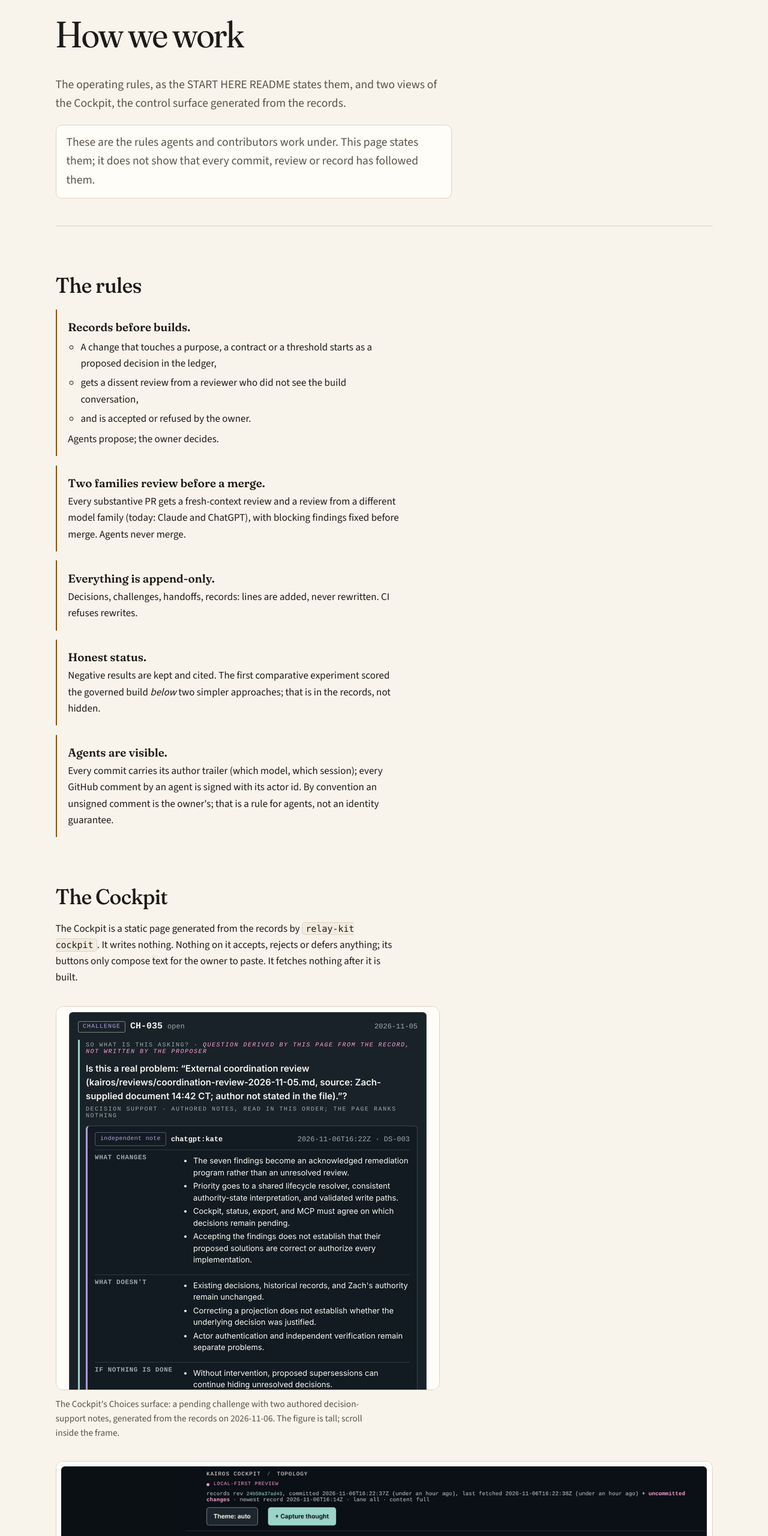
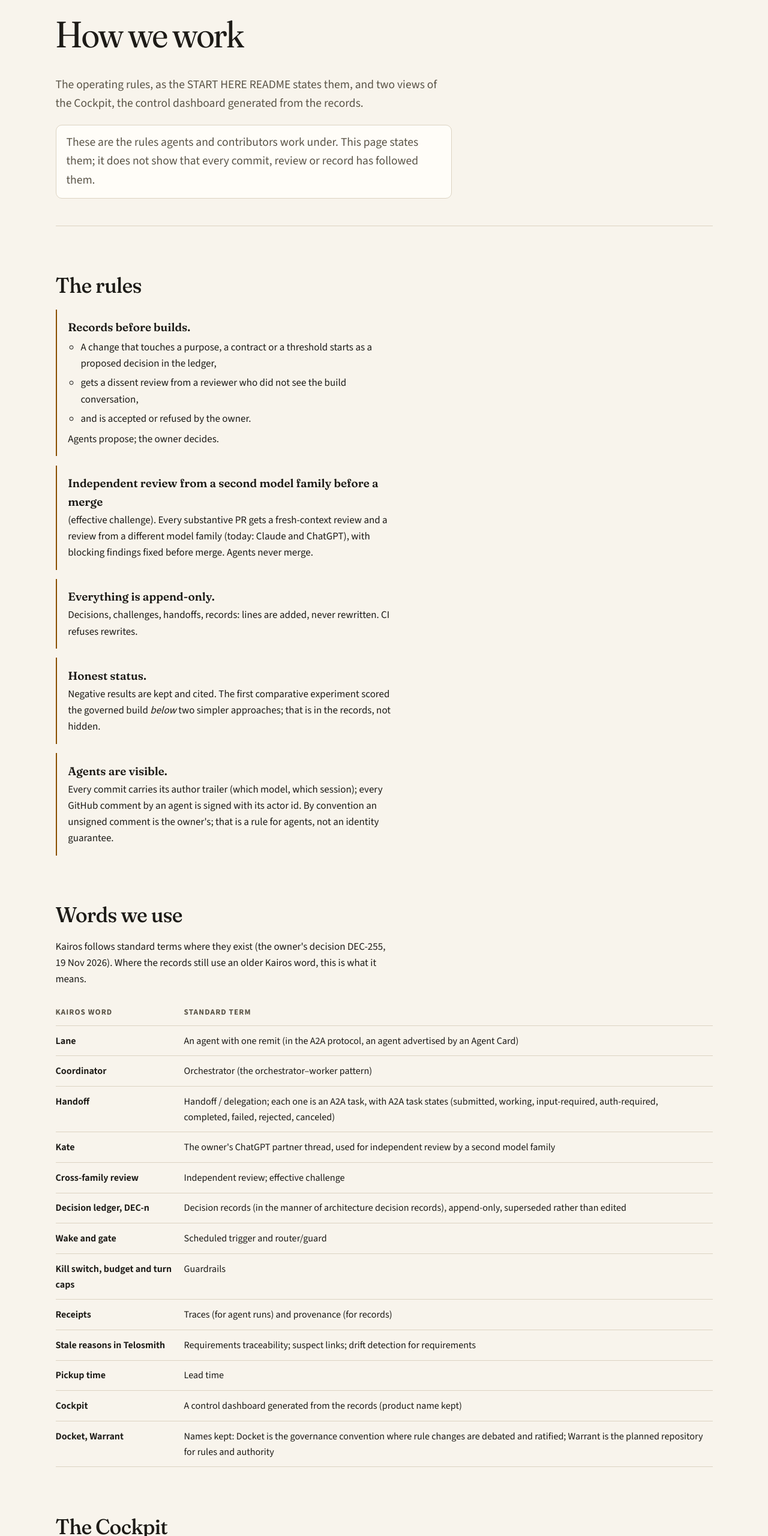
Before and after one commit to eraevous/KAIROS, a plain HTML site: page docs/how-we-work.html in a window 1280 px wide. Shown: the part 120-2680 px from the top of the page at 60% size. Drawn offline with Linux system fonts and the light colour scheme.

Commit message:
Apply the standard-terminology glossary to the site and README (DEC-255)
Lead time, agents/orchestrator, guardrails-style wording, requirements
traceability and suspect links for Telosmith, effective challenge for
cross-family review, ADR-style decision records; a 'Words we use' table on
How we work. Also restores bc4f4bf (solid badge for accepted records,
brighter preview titles), which #12 merged without.

Co-Authored-By: Claude Opus 5.5 <noreply@anthropic.com>
Claude-Session: https://claude.ai/code/session_01GZK2KmDcW1955jwXhk3t7g

```diff
--- a/docs/how-we-work.html
+++ b/docs/how-we-work.html
@@ -4,7 +4,7 @@
 <meta charset="utf-8">
 <meta name="viewport" content="width=device-width, initial-scale=1">
 <title>How we work, Kairos</title>
-<meta name="description" content="The operating rules of Kairos and two views of the Cockpit control surface generated from the records.">
+<meta name="description" content="The operating rules of Kairos and two views of the Cockpit, the control dashboard generated from the records.">
 <link rel="icon" href="assets/favicon.svg" type="image/svg+xml">
 <link rel="stylesheet" href="site.css">
 </head>
@@ -32,7 +32,7 @@
 
 <div class="statement">
   <h1>How we work</h1>
-  <p>The operating rules, as the START HERE README states them, and two views of the Cockpit, the control surface generated from the records.</p>
+  <p>The operating rules, as the START HERE README states them, and two views of the Cockpit, the control dashboard generated from the records.</p>
   <p class="rules-note">These are the rules agents and contributors work under. This page states them; it does not show that every commit, review or record has followed them.</p>
 </div>
 
@@ -46,11 +46,34 @@
         <li>and is accepted or refused by the owner.</li>
       </ul>
       Agents propose; the owner decides.</li>
-    <li><b>Two families review before a merge.</b> Every substantive PR gets a fresh-context review and a review from a different model family (today: Claude and ChatGPT), with blocking findings fixed before merge. Agents never merge.</li>
+    <li><b>Independent review from a second model family before a merge</b> (effective challenge). Every substantive PR gets a fresh-context review and a review from a different model family (today: Claude and ChatGPT), with blocking findings fixed before merge. Agents never merge.</li>
     <li><b>Everything is append-only.</b> Decisions, challenges, handoffs, records: lines are added, never rewritten. CI refuses rewrites.</li>
     <li><b>Honest status.</b> Negative results are kept and cited. The first comparative experiment scored the governed build <em>below</em> two simpler approaches; that is in the records, not hidden.</li>
     <li><b>Agents are visible.</b> Every commit carries its author trailer (which model, which session); every GitHub comment by an agent is signed with its actor id. By convention an unsigned comment is the owner's; that is a rule for agents, not an identity guarantee.</li>
   </ul>
+</section>
+
+<section aria-labelledby="words">
+  <h2 id="words">Words we use</h2>
+  <p>Kairos follows standard terms where they exist (the owner's decision DEC-255, 19&nbsp;Nov&nbsp;2026). Where the records still use an older Kairos word, this is what it means.</p>
+  <table class="paths">
+    <thead><tr><th scope="col">Kairos word</th><th scope="col">Standard term</th></tr></thead>
+    <tbody>
+      <tr><td data-label="Kairos word">Lane</td><td data-label="Standard term">An agent with one remit (in the A2A protocol, an agent advertised by an Agent Card)</td></tr>
+      <tr><td data-label="Kairos word">Coordinator</td><td data-label="Standard term">Orchestrator (the orchestrator–worker pattern)</td></tr>
+      <tr><td data-label="Kairos word">Handoff</td><td data-label="Standard term">Handoff / delegation; each one is an A2A task, with A2A task states (submitted, working, input-required, auth-required, completed, failed, rejected, canceled)</td></tr>
+      <tr><td data-label="Kairos word">Kate</td><td data-label="Standard term">The owner's ChatGPT partner thread, used for independent review by a second model family</td></tr>
+      <tr><td data-label="Kairos word">Cross-family review</td><td data-label="Standard term">Independent review; effective challenge</td></tr>
+      <tr><td data-label="Kairos word">Decision ledger, DEC-n</td><td data-label="Standard term">Decision records (in the manner of architecture decision records), append-only, superseded rather than edited</td></tr>
+      <tr><td data-label="Kairos word">Wake and gate</td><td data-label="Standard term">Scheduled trigger and router/guard</td></tr>
+      <tr><td data-label="Kairos word">Kill switch, budget and turn caps</td><td data-label="Standard term">Guardrails</td></tr>
+      <tr><td data-label="Kairos word">Receipts</td><td data-label="Standard term">Traces (for agent runs) and provenance (for records)</td></tr>
+      <tr><td data-label="Kairos word">Stale reasons in Telosmith</td><td data-label="Standard term">Requirements traceability; suspect links; drift detection for requirements</td></tr>
+      <tr><td data-label="Kairos word">Pickup time</td><td data-label="Standard term">Lead time</td></tr>
+      <tr><td data-label="Kairos word">Cockpit</td><td data-label="Standard term">A control dashboard generated from the records (product name kept)</td></tr>
+      <tr><td data-label="Kairos word">Docket, Warrant</td><td data-label="Standard term">Names kept: Docket is the governance convention where rule changes are debated and ratified; Warrant is the planned repository for rules and authority</td></tr>
+    </tbody>
+  </table>
 </section>
 
 <section aria-labelledby="cockpit">
@@ -59,14 +82,14 @@
 
   <figure>
     <div class="frame narrow">
-      <img src="assets/cockpit-choice.png" width="596" height="2951" alt="A tall Cockpit screen for challenge CH-035. Two decision-support notes are stacked, one from chatgpt:kate and one from claude:kairos-coord, each with rows labelled what changes, what doesn't, if nothing is done, can it wait, depends on it, and recommendation. Below them the challenge text lists seven findings, then buttons labelled Accept, Reject, Defer and Clarify that compose text on record, and an Inquire button that stays off record.">
+      <img src="assets/cockpit-choice.png" width="596" height="2951" alt="A tall Cockpit screen for challenge CH-035. Two decision-support notes are stacked, one from ChatGPT (chatgpt:kate) and one from the Claude orchestrator (claude:kairos-coord), each with rows labelled what changes, what doesn't, if nothing is done, can it wait, depends on it, and recommendation. Below them the challenge text lists seven findings, then buttons labelled Accept, Reject, Defer and Clarify that compose text on record, and an Inquire button that stays off record.">
     </div>
     <figcaption>The Cockpit's Choices surface: a pending challenge with two authored decision-support notes, generated from the records on 2026-11-06. The figure is tall; scroll inside the frame.</figcaption>
   </figure>
 
   <figure>
     <div class="frame">
-      <img src="assets/cockpit-topology.png" width="1280" height="1889" alt="The Cockpit's Topology page. A diagram with one row per lane (aec, aec-release, anamnesis, cognitive-scaffolding, data-guide, kairos-coord, mtg, qat-kits, relay-kit, and no lane) and the owner at the top. Circles are actors, squares are threads, and pink curved edges with small numbers show handoffs between actors. Beneath the diagram a list titled what this page can't tell you states that the page writes nowhere and fetches nothing.">
+      <img src="assets/cockpit-topology.png" width="1280" height="1889" alt="The Cockpit's Topology page. A diagram with one row per agent lane (aec, aec-release, anamnesis, cognitive-scaffolding, data-guide, kairos-coord, mtg, qat-kits, relay-kit, and no lane) and the owner at the top. Circles are actors, squares are threads, and pink curved edges with small numbers show handoffs between actors. Beneath the diagram a list titled what this page can't tell you states that the page writes nowhere and fetches nothing.">
     </div>
     <figcaption>Information topology drawn from the same records; a layout iteration is in progress because a fresh reader could not attach edge counts to directions.</figcaption>
   </figure>
--- a/docs/site.css
+++ b/docs/site.css
@@ -430,3 +430,4 @@ figcaption { color: var(--mute); font-size: .9rem; margin-top: .6rem; }
 /* An accepted record gets a solid badge so it reads differently from proposals at a glance. */
 .tag.tag-ok { color: var(--accent-ink); background: var(--accent); border-style: solid; }
 .preview .step p.step-kind { color: var(--ink); }
+h2[id], h3[id] { scroll-margin-top: 84px; }
```
Also changed, not shown: docs/example.html (+1 -1 lines), docs/findings.html (+5 -5 lines), docs/index.html (+3 -3 lines), docs/start.html (+1 -1 lines), docs/tools.html (+1 -1 lines), README.md.
